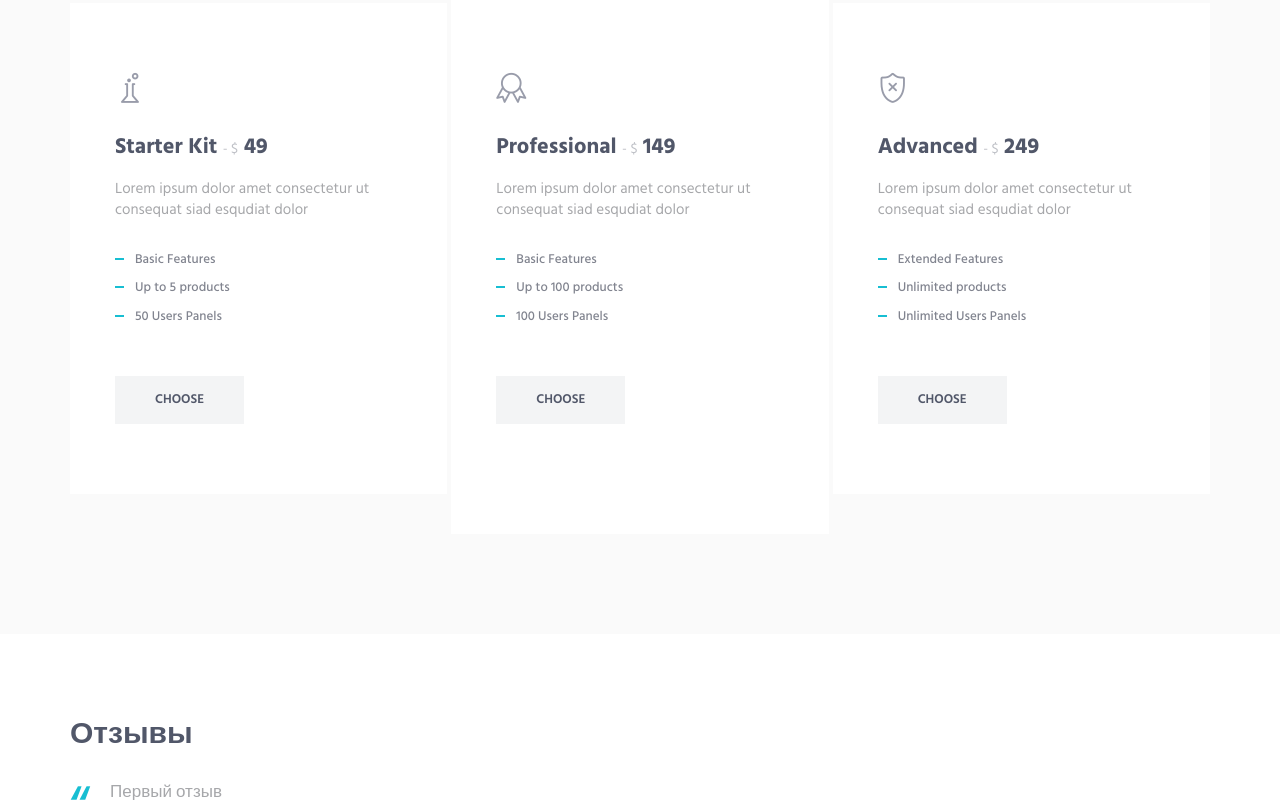
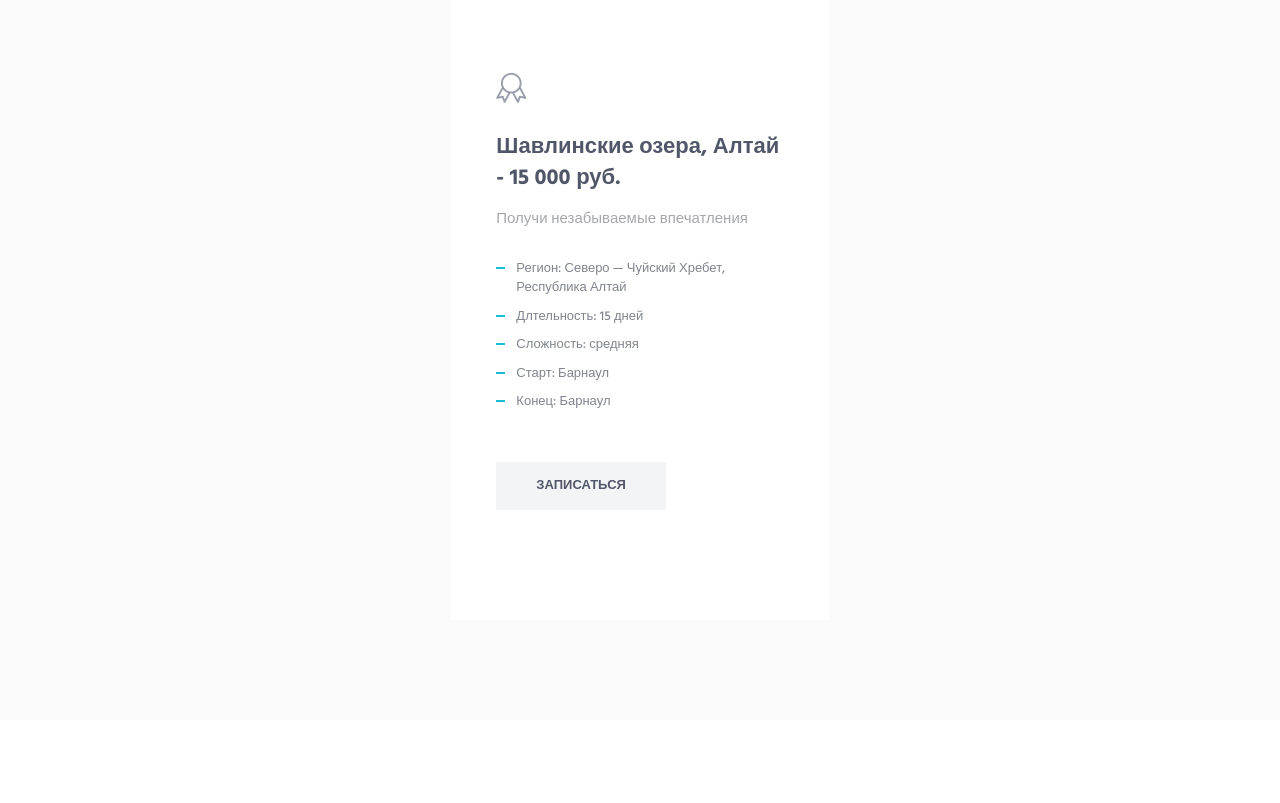
Before and after one commit to hodimvgori/github.io, a website: page index.html in a window 1280 px wide. Shown: the part 2408-3211 px from the top of the page. Drawn offline with Linux system fonts and the light colour scheme; some packages are replaced by stand-ins of ours.

Commit message:
Add files via upload

```diff
--- a/index.html
+++ b/index.html
@@ -248,7 +248,7 @@
                     <div class="row row-space-2">
                         <div class="col-sm-4 sm-margin-b-4">
                             <!-- Pricing -->
-                            <div class="pricing">
+                            <!--<div class="pricing">
                                 <div class="margin-b-30">
                                     <i class="pricing-icon icon-chemistry"></i>
                                     <h3>Starter Kit <span> - $</span> 49</h3>
@@ -260,7 +260,7 @@
                                     <li class="pricing-list-item">50 Users Panels</li>
                                 </ul>
                                 <a href="pricing.html" class="btn-theme btn-theme-sm btn-default-bg text-uppercase">Choose</a>
-                            </div>
+                            </div>-->
                             <!-- End Pricing -->
                         </div>
                         <div class="col-sm-4 sm-margin-b-4">
@@ -268,21 +268,23 @@
                             <div class="pricing pricing-active">
                                 <div class="margin-b-30">
                                     <i class="pricing-icon icon-badge"></i>
-                                    <h3>Professional <span> - $</span> 149</h3>
-                                    <p>Lorem ipsum dolor amet consectetur ut consequat siad esqudiat dolor</p>
+                                    <h3>Шавлинские озера, Алтай - 15 000 руб.</h3>
+                                    <p>Получи незабываемые впечатления</p>
                                 </div>
                                 <ul class="list-unstyled pricing-list margin-b-50">
-                                    <li class="pricing-list-item">Basic Features</li>
-                                    <li class="pricing-list-item">Up to 100 products</li>
-                                    <li class="pricing-list-item">100 Users Panels</li>
+									<li class="pricing-list-item">Регион: Северо — Чуйский Хребет, Республика Алтай</li>
+                                    <li class="pricing-list-item">Длтельность: 15 дней</li>
+                                    <li class="pricing-list-item">Сложность: средняя</li>
+                                    <li class="pricing-list-item">Старт: Барнаул</li>
+									<li class="pricing-list-item">Конец: Барнаул</li>
                                 </ul>
-                                <a href="pricing.html" class="btn-theme btn-theme-sm btn-default-bg text-uppercase">Choose</a>
+                                <a href="pricing.html" class="btn-theme btn-theme-sm btn-default-bg text-uppercase">Записаться</a>
                             </div>
                             <!-- End Pricing -->
                         </div>
                         <div class="col-sm-4">
                             <!-- Pricing -->
-                            <div class="pricing">
+                            <!--<div class="pricing">
                                 <div class="margin-b-30">
                                     <i class="pricing-icon icon-shield"></i>
                                     <h3>Advanced <span> - $</span> 249</h3>
@@ -294,7 +296,7 @@
                                     <li class="pricing-list-item">Unlimited Users Panels</li>
                                 </ul>
                                 <a href="pricing.html" class="btn-theme btn-theme-sm btn-default-bg text-uppercase">Choose</a>
-                            </div>
+                            </div>-->
                             <!-- End Pricing -->
                         </div>
                     </div>
```
